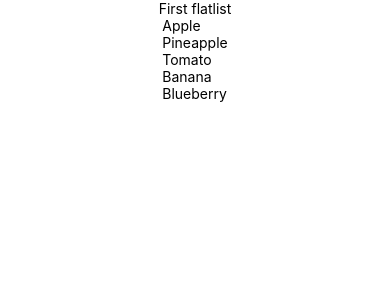
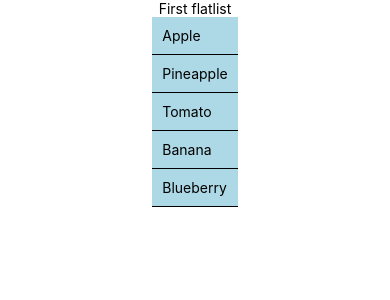
Before and after one commit to spikeganush/FirstApp-cross-platform-class, a React Native app: screen / in a window 390 px wide. Shown: the top 300 px of the page. Built offline with nearby package versions, Linux system fonts and the light colour scheme.

Commit message:
move item in components

```diff
--- a/App.js
+++ b/App.js
@@ -1,16 +1,8 @@
-import { StatusBar } from 'expo-status-bar'
 import React from 'react'
 import { FlatList, StyleSheet, Text, View } from 'react-native'
+import Item from './components/Item'
 
 import Constants from 'expo-constants'
-
-const Item = (props) => {
-  return (
-    <View>
-      <Text>{props.text}</Text>
-    </View>
-  )
-}
 
 export default function App() {
   const AppData = [
--- /dev/null
+++ b/components/Item.js
@@ -0,0 +1,21 @@
+import React from 'react'
+import { StyleSheet, Text, View } from 'react-native'
+
+const Item = (props) => {
+  return (
+    <View style={styles.container}>
+      <Text>{props.text}</Text>
+    </View>
+  )
+}
+
+export default Item
+
+const styles = StyleSheet.create({
+  container: {
+    padding: 10,
+    backgroundColor: 'lightblue',
+    borderColor: 'black',
+    borderBottomWidth: 1,
+  },
+})
```
